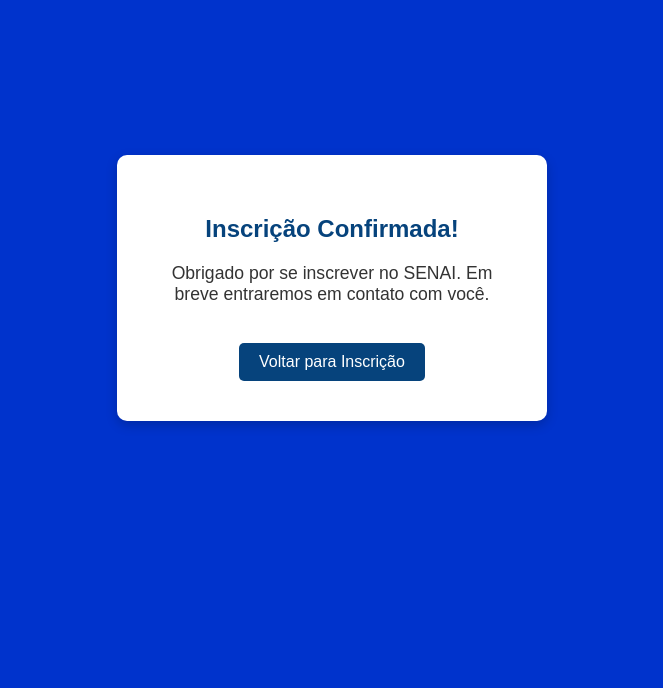
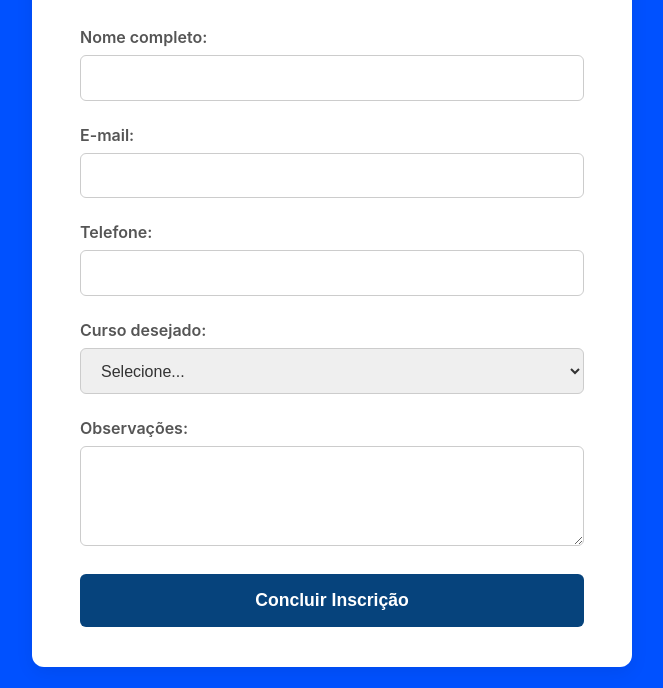
Before and after one commit to Luix-19/Exemplo-CSS, a plain HTML site: page index.html in a window 1280 px wide. Shown: the part 112-800 px from the top of the page, without its empty margins (308-971 px from the left). Drawn offline with Linux system fonts and the light colour scheme.

Commit message:
Att da tarefa

```diff
--- a/index.html
+++ b/index.html
@@ -3,60 +3,156 @@
 <head>
     <meta charset="UTF-8">
     <meta name="viewport" content="width=device-width, initial-scale=1.0">
-    <title>Confirmação - SENAI</title>
+    <title>Atividade sobre: Inscrição SENAI</title>
     <style>
+
         body {
-            font-family: Arial, sans-serif;
-            background-color: #0033cc;
+            font-family: -apple-system, BlinkMacSystemFont, "Segoe UI", Roboto, Helvetica, Arial, sans-serif;
+            background-color: #0051ff;
             display: flex;
             justify-content: center;
             align-items: center;
-            height: 100vh;
+            min-height: 100vh;
             margin: 0;
+            padding: 20px;
+            box-sizing: border-box;
         }
 
-        .confirmation-box {
-            background-color: #fff;
-            padding: 40px;
-            border-radius: 10px;
-            text-align: center;
-            box-shadow: 0 4px 12px rgba(0,0,0,0.2);
-            width: 350px;
+
+        .form-container {
+            background-color: #ffffff;
+            border-radius: 12px;
+            box-shadow: 0 6px 18px rgba(0, 0, 0, 0.07);
+            max-width: 600px;
+            width: 100%;
+            box-sizing: border-box;
+            padding: 2.5em 3em;
         }
 
+
         h2 {
-            color: #06437c;
+            text-align: center;
+            color: #333;
+            margin-top: 0;
+            margin-bottom: 1.5em;
+            font-size: 1.8em;
+            font-weight: 600;
         }
 
-        p {
-            font-size: 1.1em;
-            color: #333;
-            margin-top: 15px;
+
+        .form-group {
+            margin-bottom: 1.5em;
         }
 
-        .back-button {
-            background-color: #06437c;
-            color: #fff;
-            border: none;
-            padding: 10px 20px;
-            margin-top: 20px;
-            border-radius: 5px;
-            cursor: pointer;
-            font-size: 1em;
+
+        label {
+            display: block;
+            margin-bottom: 0.5em;
+            color: #555;
+            font-weight: 600;
         }
 
-        .back-button:hover {
-            background-color: #0065fd;
+
+        input[type="text"],
+        input[type="email"],
+        input[type="tel"],
+        select,
+        textarea {
+            width: 100%;
+            padding: 0.8em 1em;
+            border: 1px solid #ccc;
+            border-radius: 6px;
+            box-sizing: border-box;
+            font-size: 1em;
+            color: #333;
+            transition: border-color 0.3s ease, box-shadow 0.3s ease;
         }
+
+
+        input[type="text"]:focus,
+        input[type="email"]:focus,
+        input[type= "tel"]:focus,
+        select:focus,
+        textarea:focus {
+            border-color: #FF8C00;
+            box-shadow: 0 0 8px rgba(255, 140, 0, 0.25);
+            outline: none;
+        }
+
+
+        textarea {
+            resize: vertical;
+            min-height: 100px;
+        }
+
+
+        .submit-button {
+            width: 100%;
+            padding: 0.9em;
+            border: none;
+            border-radius: 6px;
+            background-color: #06437c;
+            color: white;
+            font-size: 1.1em;
+            font-weight: 700;
+            cursor: pointer;
+            transition: background-color 0.3s ease, transform 0.1s ease;
+        }
+
+        .submit-button:hover {
+            background-color: #0065fd; /* Tom mais escuro do laranja para o hover */
+        }
+
+        .submit-button:active {
+            transform: scale(0.99);
+        }
+
     </style>
 </head>
 <body>
 
-    <div class="confirmation-box">
-        <h2>Inscrição Confirmada!</h2>
-        <p>Obrigado por se inscrever no SENAI. Em breve entraremos em contato com você.</p>
-        <button class="back-button" onclick="window.location.href='inscricao.html'">Voltar para Inscrição</button>
-    </div>
+<div class="form-container">
+
+ <form action="" method="post">
+<h2>Inscrição SENAI</h2>
+
+<div class="form-group">
+<label for="nome">Nome completo:</label>
+<input type="text" id="nome" name="nome" placeholder="" required>
+</div>
+
+<div class="form-group">
+<label for="email">E-mail:</label>
+<input type="email" id="email" name="email" placeholder="" required>
+</div>
+
+<div class="form-group">
+<label for="telefone">Telefone:</label>
+<input type="tel" id="telefone" name="telefone" placeholder="" required>
+</div>
+
+<div class="form-group">
+<label for="curso">Curso desejado:</label>
+<select id="curso" name="curso" required>
+<option value="">Selecione...</option>
+<option value="curso1">Técnico em Automação Industrial</option>
+<option value="curso2">Técnico em Desenvolvimento de Sistemas</option>
+<option value="curso3">Técnico em Eletrotécnica</option>
+<option value="curso4">Técnico em Logística</option>
+</select>
+</div>
+
+<div class="form-group">
+<label for="observacoes">Observações:</label>
+<textarea id="observacoes" name="observacoes" rows="5" placeholder=""></textarea>
+</div>
+
+<div class="form-group" style="margin-bottom: 0;">
+<button type="submit" class="submit-button">Concluir Inscrição</button>
+</div>
+
+</form>
+</div>
 
 </body>
 </html>
```
